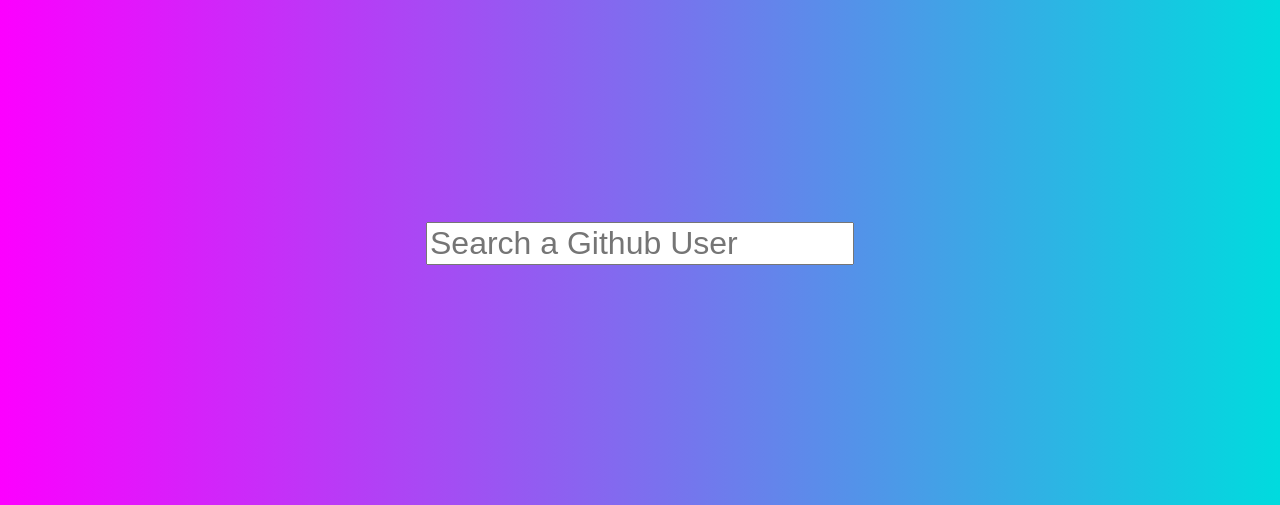
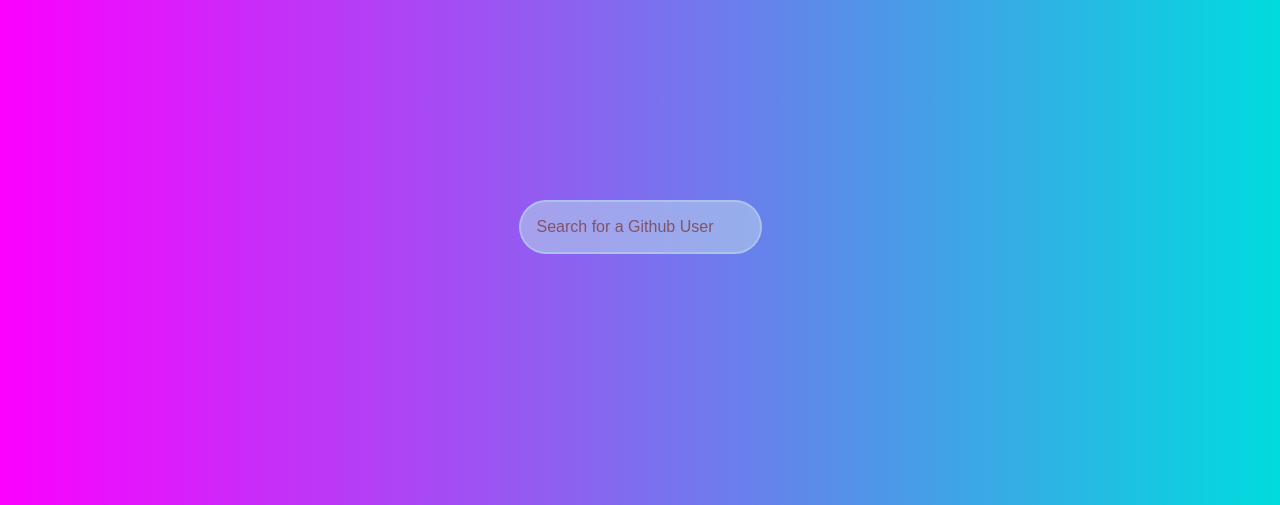
Before and after one commit to RaquibDox/github-profiles, a PHP site: page / in a window 1280 px wide. Shown: the part 157-662 px from the top of the page. Run offline with PHP 8.4, Linux system fonts and the light colour scheme.

Commit message:
styled the search box

```diff
--- a/index.html
+++ b/index.html
@@ -10,7 +10,7 @@
 </head>
 <body>
     <form id ="form">
-        <input type="text" id="search" placeholder="Search a Github User">
+        <input type="text" id="search" placeholder="Search for a Github User">
     </form>
     <main id="main"></main>
 </body>
--- a/script.js
+++ b/script.js
@@ -16,7 +16,7 @@
 function createUserCard(user){
     const cardHTML = `
     <div class ="card">
-        <div>
+        <div class = "img-container">
             <img class ="avatar" src="${user.avatar_url}" alt="${user.name}">
         </div>
         <div class = "user-info">
--- a/style.css
+++ b/style.css
@@ -16,7 +16,18 @@
 }
 
 input {
-    font-size: 2rem;
+    background-color: #afc7eca6;
+    border-radius: 2rem;
+    padding: 1rem;
+    color: rgb(79, 18, 18);
+    font-family: inherit;
+    border: 2px solid #afc7ecd2;
+    font-size: 1rem;
+    margin-bottom: 2rem;
+}
+
+input::placeholder {
+    color: rgba(113, 47, 47, 0.69);
 }
 
 .card {
@@ -30,9 +41,34 @@
 
 }
 
+.img-container {
+    display: flex;
+    justify-content: center;
+    align-items: center;
+}
+
 .avatar {
     border-radius: 50%;
     border: 10px solid #afc7ec;
     height: 150px;
     width: 150px;
 }
+
+.user-info {
+    color: rgb(79, 18, 18);
+    margin-left: 2rem;
+    max-width: 400px;
+    min-width: 300px;
+}
+
+.user-info h2 {
+    margin-top: 0;
+}
+
+.user-info ul {
+    display: flex;
+    justify-content: space-between;
+    padding: 0;
+    max-width: 300px;
+    list-style-type: none;
+}
```
